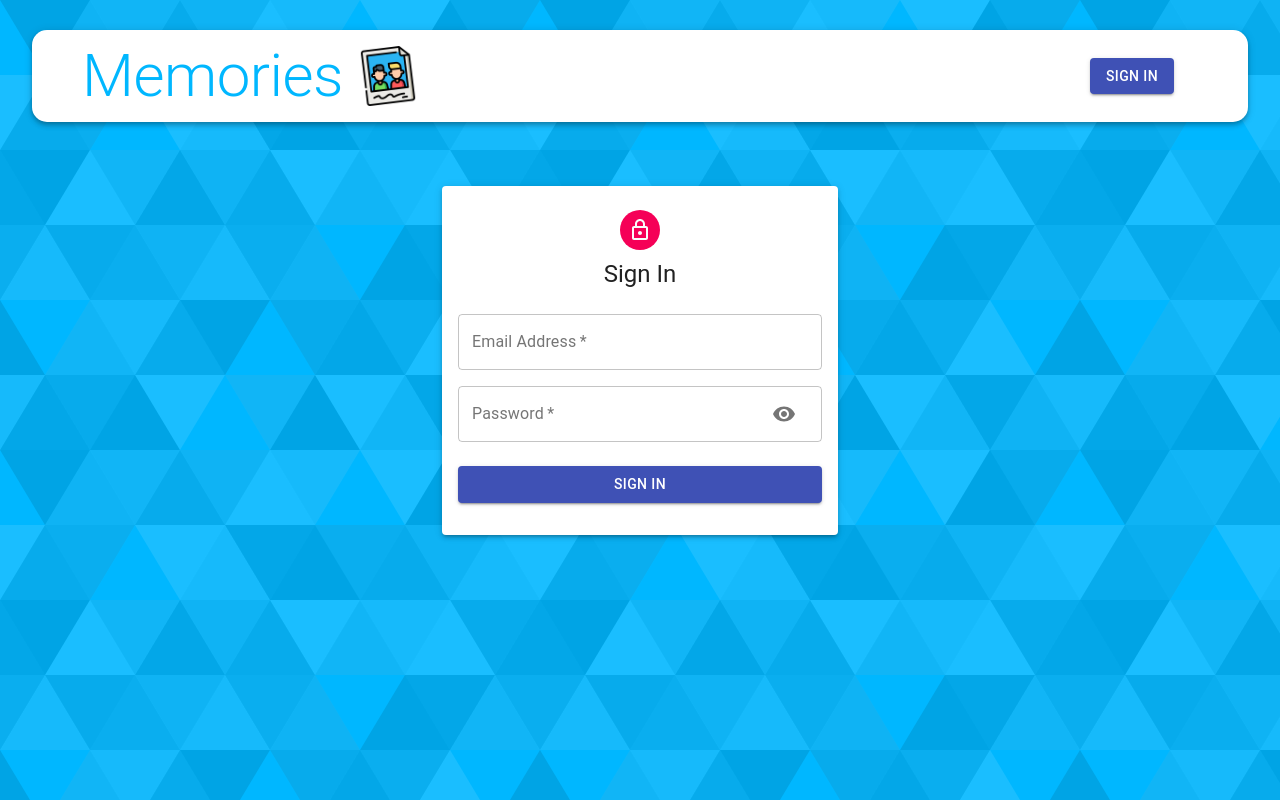
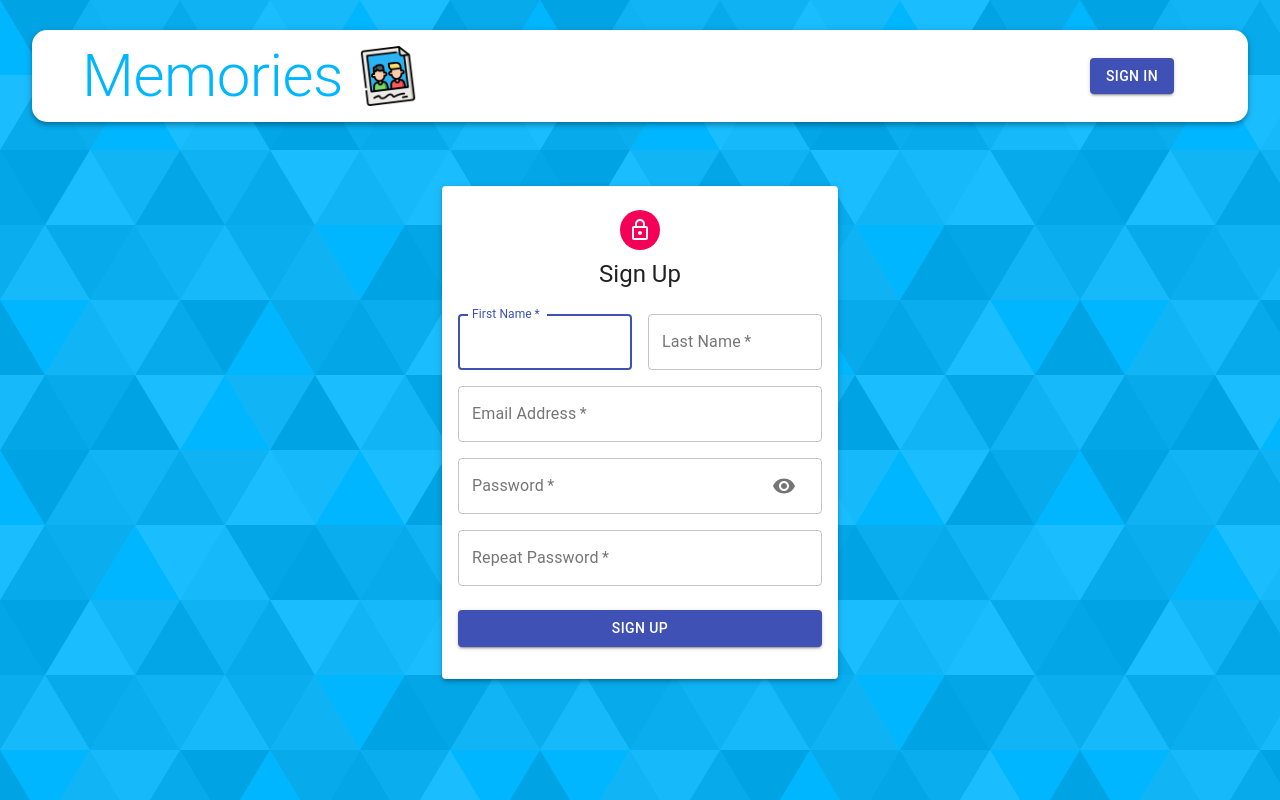
Before and after one commit to TalhaBhutto/MERN_Project, a React (Create React App) app in the folder client/: page /auth in a window 1280 px wide. Built offline with nearby package versions, Linux system fonts and the light colour scheme.

Commit message:
Update Auth.js

```diff
--- a/client/src/components/Auth/Auth.js
+++ b/client/src/components/Auth/Auth.js
@@ -8,7 +8,7 @@ function Auth() {
     const classes=useStyles();
     const [showPassword, setShowPassword] = useState(false);
     const handleShowPassword=()=>setShowPassword((prevShowPassword)=>!prevShowPassword)
-    const isSignup=false;
+    const isSignup=true;
     const handleSubmit=()=>{
 
     }
```
